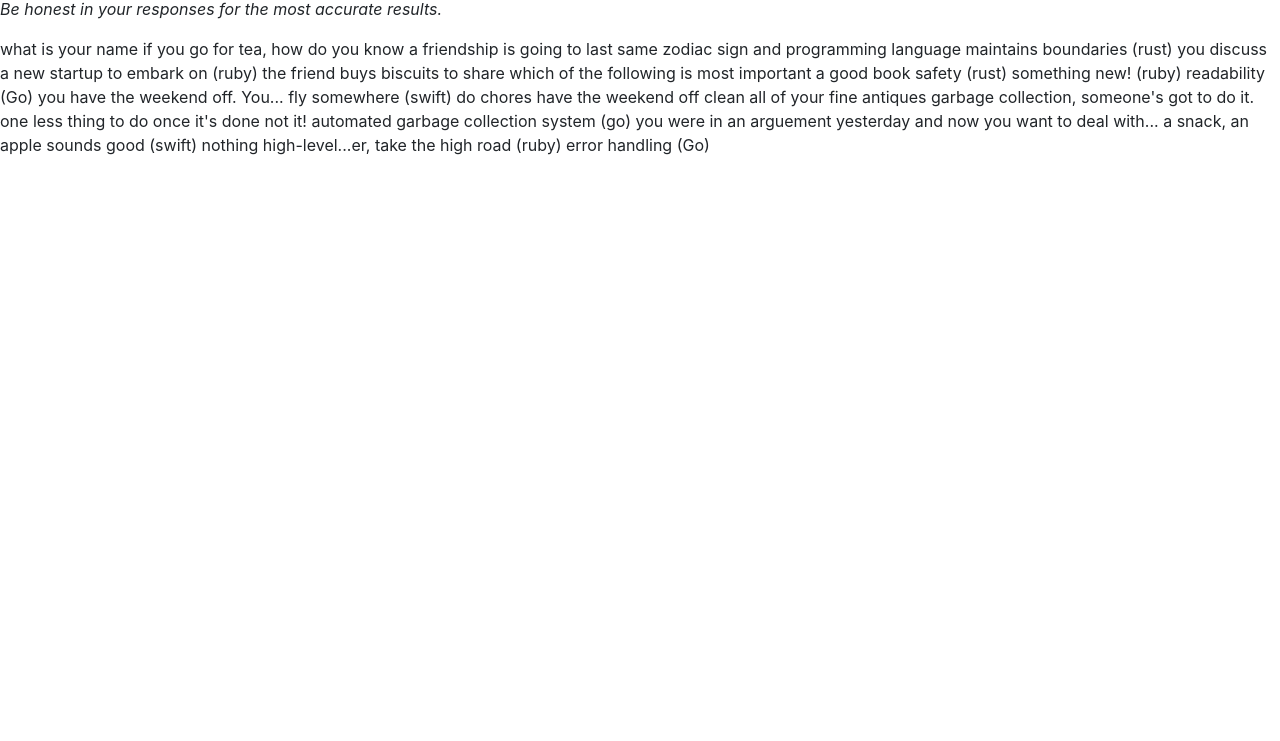
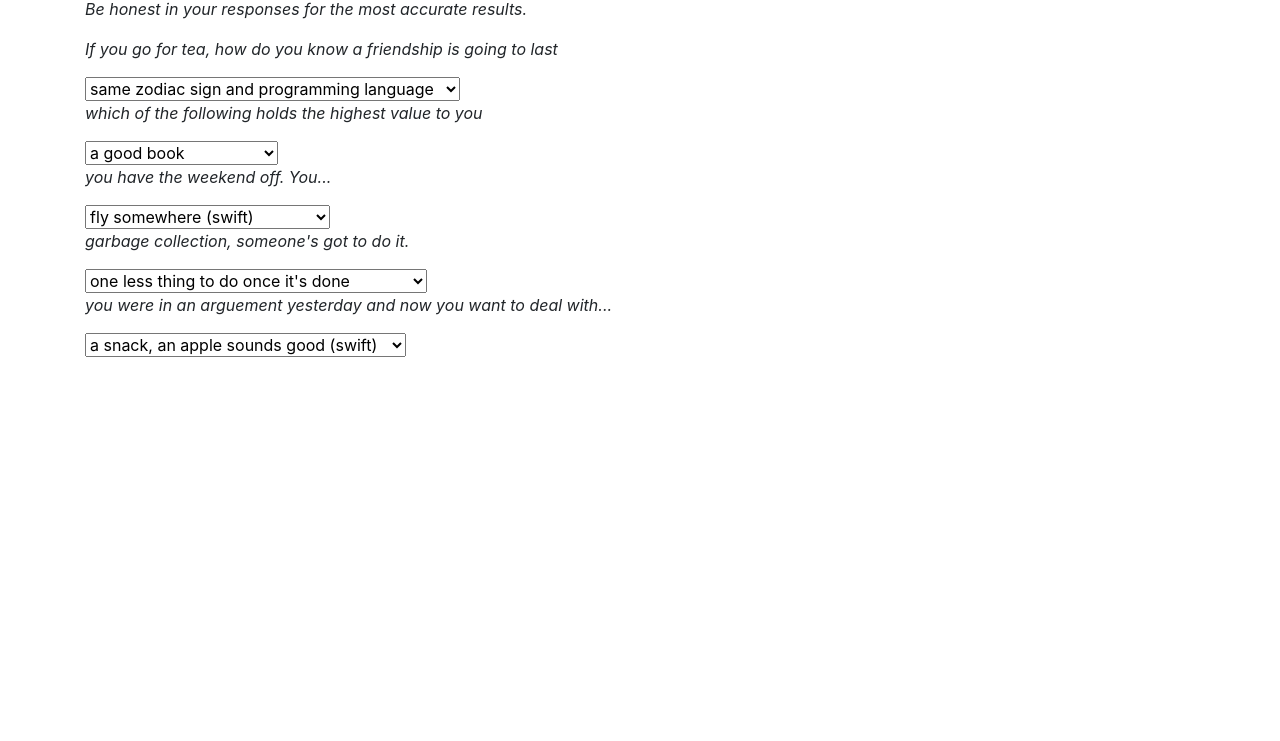
Before and after one commit to H-Len/coding4You, a plain HTML site: page index.html in a window 1280 px wide. Shown: the part 59-800 px from the top of the page. Drawn offline with Linux system fonts and the light colour scheme.

Commit message:
add five questions to html; collect responses in js/scripts

```diff
--- a/index.html
+++ b/index.html
@@ -11,47 +11,56 @@
     <title>What's Your Language</title>
   </head>
   <body>
-    <h1>Find the programming language for you!</h1>
-    <p>Be honest in your responses for the most accurate results.</p>
+    <div class="container">
+      <h1>Find the programming language for you!</h1>
+      <p><em>Be honest in your responses for the most accurate results.</em></p>
 
-    what is your name
+      <!-- what is your name -->
 
-    if you go for tea, how do you know a friendship is going to last
-      same zodiac sign and programming language
-      maintains boundaries (rust)
-      you discuss a new startup to embark on (ruby)
-      the friend buys biscuits to share
+      <p>If you go for tea, how do you know a friendship is going to last</p>
+      <select class="teaTime" name="teaTime">
+        <option value="1">same zodiac sign and programming language</option>
+        <option value="2">maintains boundaries (rust)</option>
+        <option value="3">you discuss a new startup to embark on (ruby)</option>
+        <option value="4">the friend buys biscuits to share</option>
+      </select>
+
+      <p>which of the following holds the highest value to you</p>
+      <select class="valuable" name="valuable">
+        <option value="1">a good book</option>
+        <option value="2">safety (rust)</option>
+        <option value="3">something new! (ruby)</option>
+        <option value="4">readability (Go)</option>
+      </select>
+
+      <p>you have the weekend off. You...</p>
+      <select class="weekend" name="weekend">
+        <option value="1">fly somewhere (swift)</option>
+        <option value="2">do chores</option>
+        <option value="3">have the weekend off</option>
+        <option value="4">clean all of your fine antiques</option>
+      </select>
+
+      <p>garbage collection, someone's got to do it.</p>
+      <select class="garbage" name="garbage">
+        <option value="1">one less thing to do once it's done</option>
+        <option value="2">not it!</option>
+        <option value="3">there's a lot to study for coding...</option>
+        <option value="4">automated garbage collection system (go)</option>
+      </select>
 
 
-    which of the following is most important
-      a good book
-      safety (rust)
-      something new! (ruby)
-      readability (Go)
-
-    you have the weekend off. You...
-      fly somewhere (swift)
-      do chores
-      have the weekend off
-      clean all of your fine antiques
-
-    garbage collection, someone's got to do it.
-      one less thing to do once it's done
-      not it!
-
-      automated garbage collection system (go)
+      <p>you were in an arguement yesterday and now you want to deal with...</p>
+      <select class="arguement" name="arguement">
+        <option value="1">a snack, an apple sounds good (swift)</option>
+        <option value="2">nothing</option>
+        <option value="3">high-level...er, take the high road (ruby)</option>
+        <option value="4">error handling (Go)</option>
+      </select>
 
 
-    you were in an arguement yesterday and now you want to deal with...
-      a snack, an apple sounds good (swift)
-      nothing
-      high-level...er, take the high road (ruby)
-      error handling (Go)
-
-
-    <div class="result"></div>
+      <div class="result"></div>
 
     </div>
-
   </body>
 </html>
--- a/js/scripts.js
+++ b/js/scripts.js
@@ -0,0 +1,11 @@
+$(function() {
+
+  var teaTimeInput = parseInt($(".teaTime").val());
+  var valuableInput = parseInt($(".valuable").val());
+  var weekendInput = parseInt($(".weekend").val());
+  var garbageInput = parseInt($(".garbage").val());
+  var arguementInput = parseInt($(".arguement").val());
+  console.log(arguementInput);
+
+
+});
```
